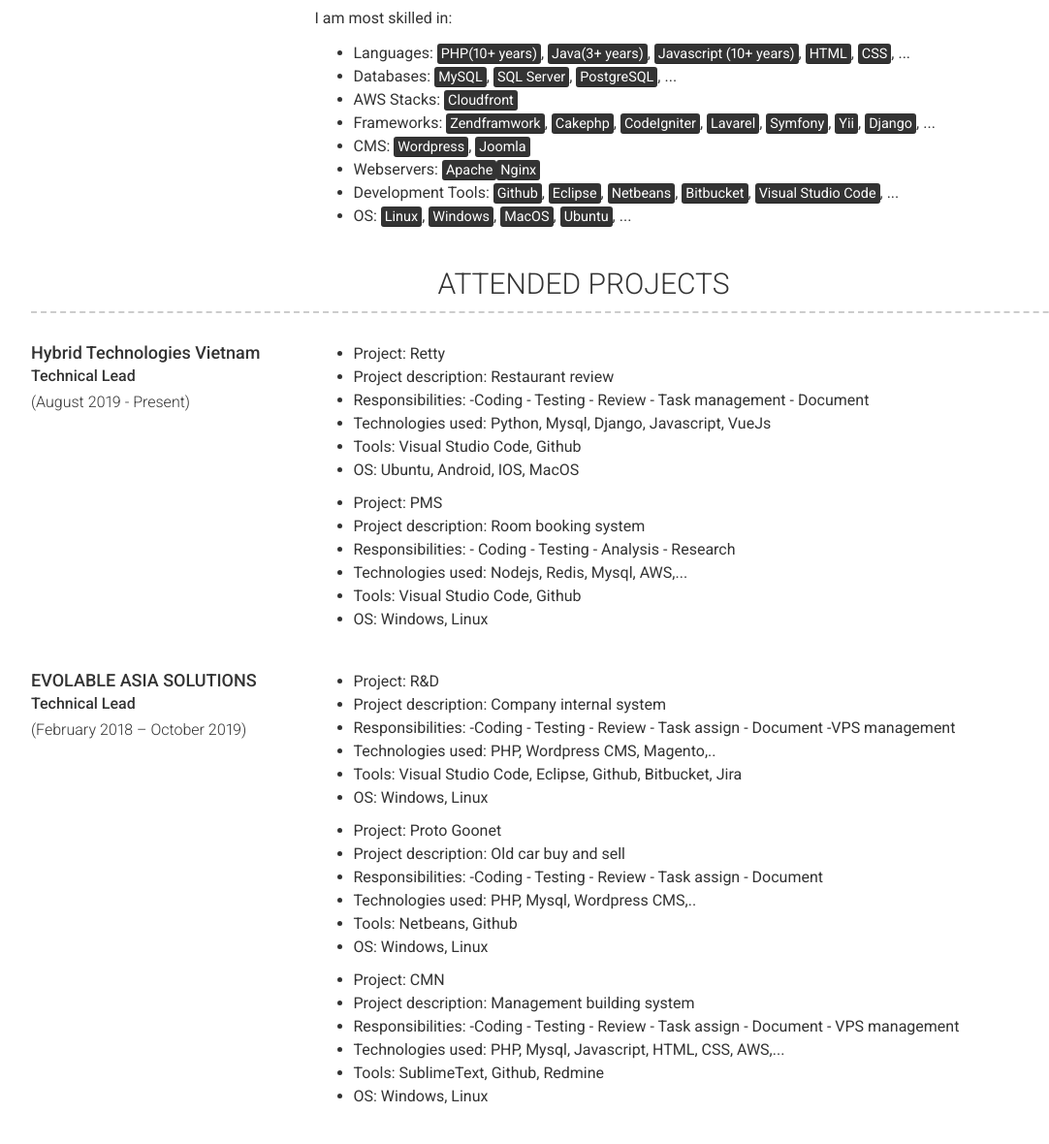
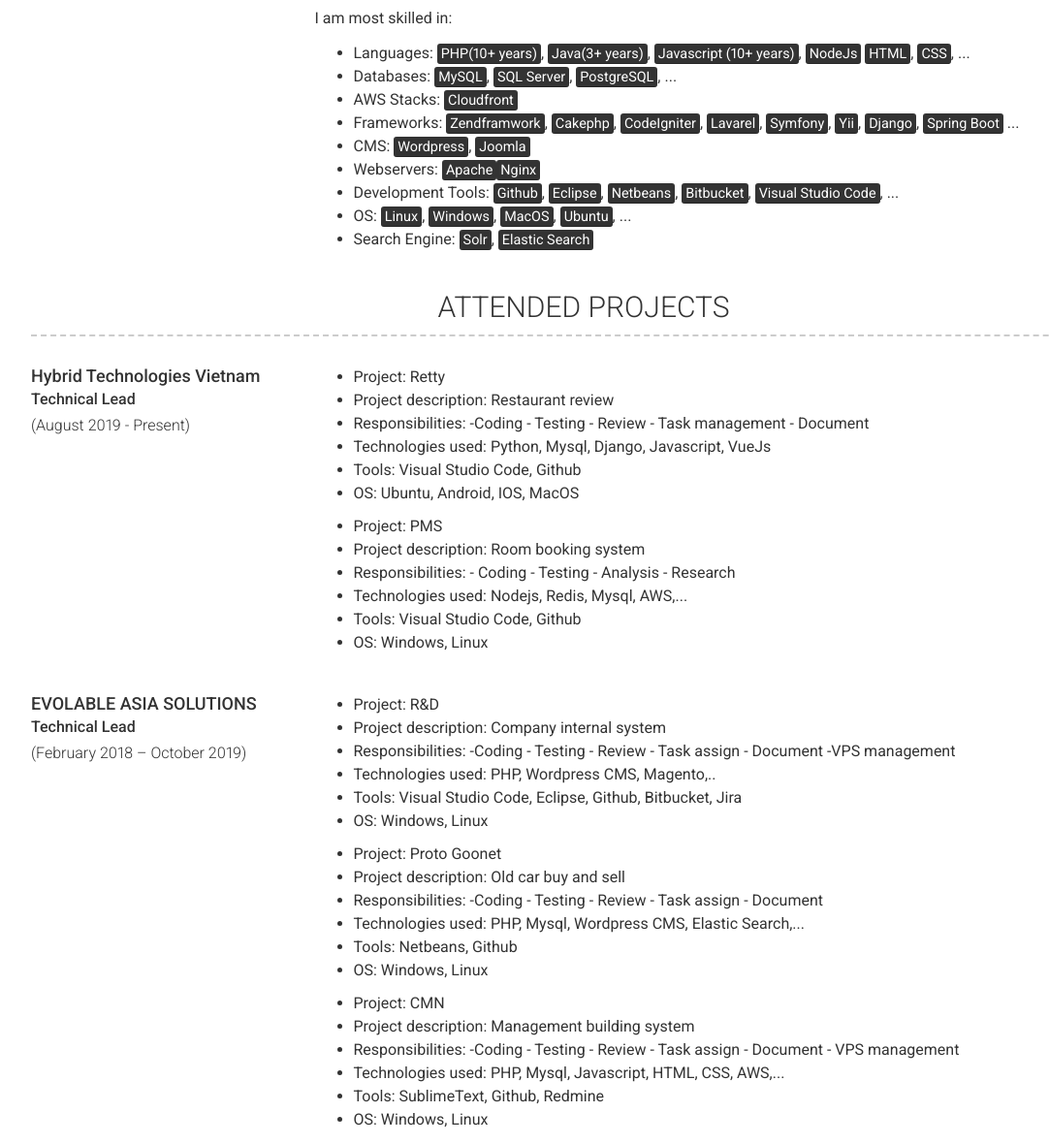
Before and after one commit to vovanhieu2020/myprofile, a plain HTML site: page index.html in a window 1280 px wide. Shown: the part 606-1786 px from the top of the page at 97% size, without its empty margins (38-1120 px from the left). Drawn offline with nearby package versions, Linux system fonts and the light colour scheme.

Commit message:
Update my cv

```diff
--- a/index.html
+++ b/index.html
@@ -86,14 +86,15 @@
 
                             <p>I am most skilled in:</p>
                             <ul>
-                                <li>Languages: <mark>PHP(10+ years)</mark>, <mark>Java(3+ years)</mark>, <mark>Javascript (10+ years)</mark>, <mark>HTML</mark>, <mark>CSS</mark>, ...</li>
+                                <li>Languages: <mark>PHP(10+ years)</mark>, <mark>Java(3+ years)</mark>, <mark>Javascript (10+ years)</mark>, <mark>NodeJs</mark> <mark>HTML</mark>, <mark>CSS</mark>, ...</li>
                                 <li>Databases: <mark>MySQL</mark>, <mark>SQL Server</mark>, <mark>PostgreSQL</mark>, ...</li>
                                 <li>AWS Stacks: <mark>Cloudfront</mark></li>
-                                <li>Frameworks: <mark>Zendframwork</mark>, <mark>Cakephp</mark>, <mark>CodeIgniter</mark>, <mark>Lavarel</mark>, <mark>Symfony</mark>, <mark>Yii</mark>, <mark>Django</mark>, ...</li>
+                                <li>Frameworks: <mark>Zendframwork</mark>, <mark>Cakephp</mark>, <mark>CodeIgniter</mark>, <mark>Lavarel</mark>, <mark>Symfony</mark>, <mark>Yii</mark>, <mark>Django</mark>, <mark>Spring Boot</mark> ...</li>
                                 <li>CMS: <mark>Wordpress</mark>, <mark>Joomla</mark></li>
                                 <li>Webservers: <mark>Apache</mark><mark>Nginx</mark></li>
                                 <li>Development Tools: <mark>Github</mark>, <mark>Eclipse</mark>, <mark>Netbeans</mark>, <mark>Bitbucket</mark>, <mark>Visual Studio Code</mark>, ...</li>
                                 <li>OS: <mark>Linux</mark>, <mark>Windows</mark>, <mark>MacOS</mark>, <mark>Ubuntu</mark>, ...</li>
+                                <li>Search Engine: <mark>Solr</mark>, <mark>Elastic Search</mark></li>
                             </ul>
 
                         </div>
@@ -141,7 +142,7 @@
                                 <li>Project: Proto Goonet</li>
                                 <li>Project description: Old car buy and sell</li>
                                 <li>Responsibilities: -Coding - Testing - Review - Task assign - Document</li>
-                                <li>Technologies used: PHP, Mysql, Wordpress CMS,..  </li>
+                                <li>Technologies used: PHP, Mysql, Wordpress CMS, Elastic Search,...</li>
                                 <li>Tools: Netbeans, Github  </li>
                                 <li>OS: Windows, Linux </li>
                             </ul>
@@ -173,7 +174,7 @@
                                 <li>Project: Tabikobo Search Tour</li>
                                 <li>Project description: Travel system </li>
                                 <li>Responsibilities: Design specification, Coding , Quality Check</li>
-                                <li>Technologies used: Php 5, Mysql, Jquery,Html,css,..</li>
+                                <li>Technologies used: Php 5, Mysql, Jquery,Html,css, Solr,..</li>
                                 <li>Tools: Netbeans, Github  </li>
                                 <li>OS: Windows, Linux </li>
                             </ul>
```
